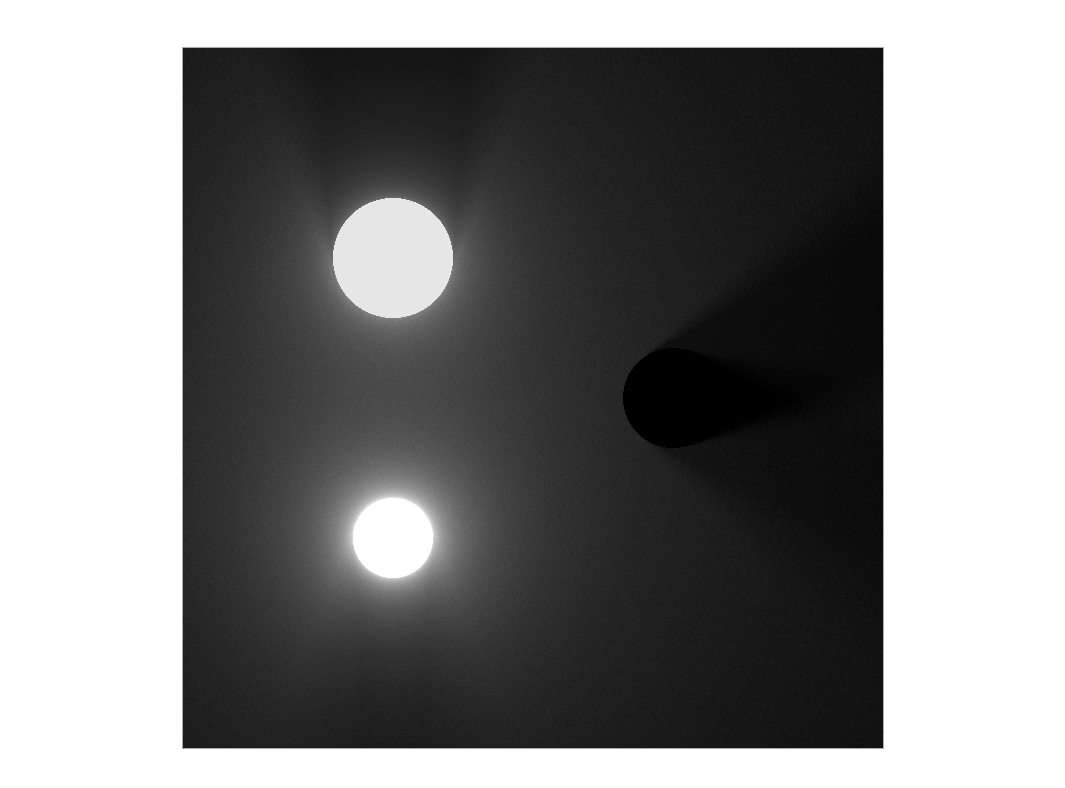
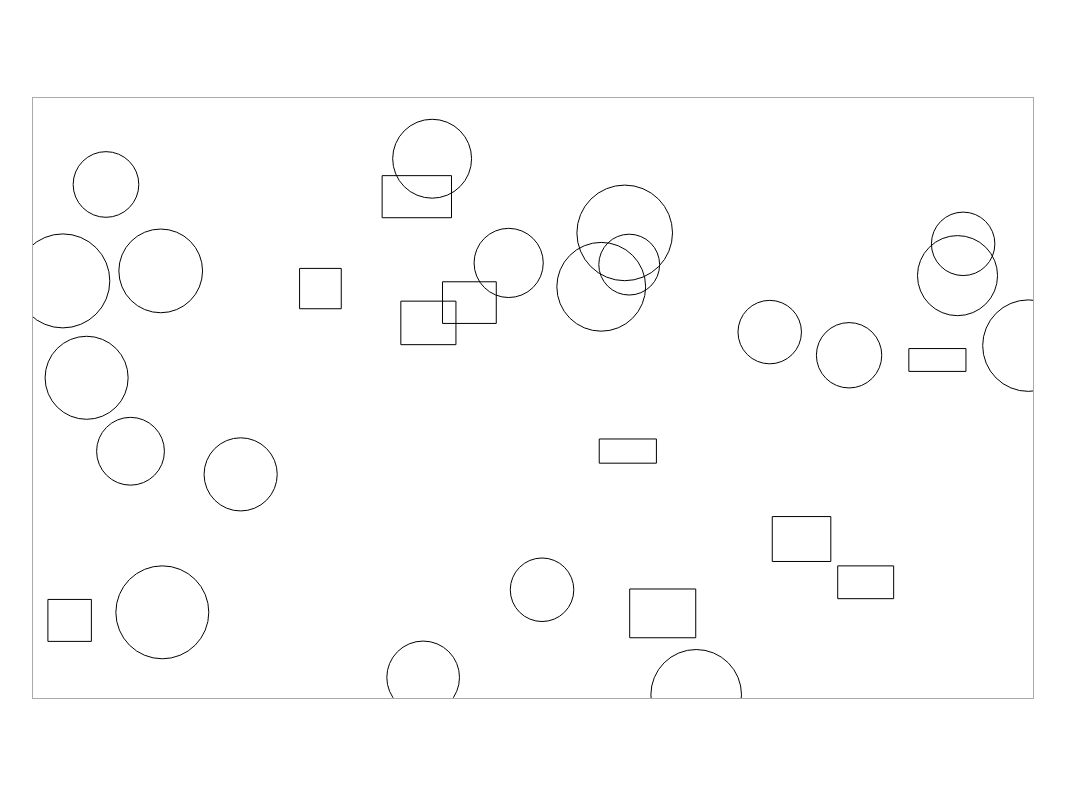
Before and after one commit to Deturium/LittleEngine, a website built with Vite: page index.html in a window 1280 px wide. Shown: the whole page, without its empty margins (107-1172 px from the left). Built offline with nearby package versions, Linux system fonts and the light colour scheme.

Commit message:
refactor: reorder systems

```diff
--- a/core/Entity.ts
+++ b/core/Entity.ts
@@ -1,5 +1,7 @@
 import { ComponentManager } from './Component'
 // import { World } from './World'
+
+let uid = 0
 
 export class Entity extends ComponentManager {
   uid: number
@@ -8,6 +10,9 @@ export class Entity extends ComponentManager {
 
   constructor() {
     super()
+
+    this.uid = uid++
+
     return this
   }
 
--- a/index.html
+++ b/index.html
@@ -23,7 +23,7 @@
     <canvas id="gameboard">canvas not support</canvas>
   </div>
 
-  <script type="module" src="./main/index.ts"></script>
+  <script type="module" src="./main/scenes/index.ts"></script>
 </body>
 
 </html>
--- a/main/systems/Render3D/index.ts
+++ b/light/light.ts
@@ -1,13 +1,13 @@
 import { System, Entity, World } from '@/ECS'
-import { Geometry, ShapeEnum } from '../../components/Geometry'
-import { Transform } from '../../components/Transform'
-import { vec3, vec2 } from 'gl-matrix'
+// import { Geometry, ShapeEnum } from '../../components/Geometry'
+// import { Transform } from '../../components/Transform'
+// import { vec3, vec2 } from 'gl-matrix'
 
 import REGL from 'regl'
 
 export const glsl = (x: any) => x;
 
-export class Render3D extends System {
+export class RenderLight extends System {
 
   width = 700
   height = 700
@@ -27,12 +27,13 @@ export class Render3D extends System {
   }
 
   queryEntity(entity: Entity) {
-    return entity.hasComponent(Geometry)
+    // return entity.hasComponent(Geometry)
+    return false
   }
 
-  update(_: number) {
+  getLightRender(scene: string) {
 
-    this.regl({
+    return this.regl({
       vert: glsl`
         precision mediump float;
         attribute vec2 position;
@@ -53,26 +54,7 @@ export class Render3D extends System {
           return distance - r;
         }
 
-        vec2 scene(vec2 coord) {
-          float r1 = circleSDF(coord, u_resolution * vec2(0.3, 0.3), 60.);
-          float r2 = circleSDF(coord, u_resolution * vec2(0.3, 0.7), 40.);
-          float r3 = circleSDF(coord, u_resolution * vec2(0.7, 0.5), 50.);
-
-          float d = min(min(r1, r2), r3);
-          float m = 1.;
-
-          if (d == r1) {
-            m = 0.9;
-          }
-          if (d == r2) {
-            m = 1.8;
-          }
-          if (d == r3) {
-            m = 0.;
-          }
-
-          return vec2(d, m);
-        }
+      ` + scene + glsl`
 
         float rayMarch(vec2 xy, vec2 st) {
           float t = 0.;
@@ -80,11 +62,11 @@ export class Render3D extends System {
             if (t > u_resolution.x && t > u_resolution.y) {
               break;
             }
-            vec2 dm = scene(xy + st * t);
-            if (dm.x < EPSILON) {
-              return dm.y;
+            vec2 marchRes = scene(xy + st * t);
+            if (marchRes.x < EPSILON) {
+              return marchRes.y;
             }
-            t += dm.x;
+            t += marchRes.x;
           }
           return 0.;
         }
@@ -101,7 +83,6 @@ export class Render3D extends System {
 
           for (int i = 0; i < SAMPLE_COUNT; i++) {
 
-            // 抖动采样
             float r = 2. * 3.14159 * (
               float(i) + random(vec2(gl_FragCoord.x + float(i), gl_FragCoord.y + float(i)))
             ) / float(SAMPLE_COUNT);
@@ -131,6 +112,31 @@ export class Render3D extends System {
       },
       count: 4,
       primitive: 'triangle fan',
-    })()
+    })
+  }
+
+  update(_: number) {
+    this.getLightRender(glsl`
+      vec2 scene(vec2 coord) {
+        float r1 = circleSDF(coord, u_resolution * vec2(0.3, 0.3), 60.);
+        float r2 = circleSDF(coord, u_resolution * vec2(0.3, 0.7), 40.);
+        float r3 = circleSDF(coord, u_resolution * vec2(0.7, 0.5), 50.);
+
+        float stepL = min(min(r1, r2), r3);
+        float lCor = 1.;
+
+        if (stepL == r1) {
+          lCor = 0.9;
+        }
+        if (stepL == r2) {
+          lCor = 1.8;
+        }
+        if (stepL == r3) {
+          lCor = 0.;
+        }
+
+        return vec2(stepL, lCor);
+      }
+    `)()
   }
 }
--- a/main/components/Geometry.ts
+++ b/main/components/Geometry.ts
@@ -3,35 +3,67 @@ import { vec2 } from 'gl-matrix'
 
 export enum ShapeEnum {
   CIRCLE = 'circle',
-  // LINE = 'line',
+  RECT = 'rect',
+  LINE = 'line',
   POLYGON = 'polygon',
+}
+
+export namespace ShapeGeometry {
+  export interface Circle {
+    r: number
+  }
+
+  export interface Rect {
+    width: number
+    height: number
+  }
+
+  export interface Polygon {
+    points: vec2[]
+  }
 }
 
 export class Geometry extends Component {
   shape: ShapeEnum
+
+  /** 位置信息 */
   position: vec2
-  controlPoints: vec2[]
 
-  constructor(shape: ShapeEnum, position: vec2, controlPoints: vec2[]) {
+  /** 跟 shape 有关的几何信息 */
+  geometry: any
+
+  getGeometry<T>() {
+    return this.geometry as T
+  }
+
+  constructor(shape: ShapeEnum, position: vec2, geometry: any) {
     super()
     this.position = position
     this.shape = shape
-    this.controlPoints = controlPoints
+    this.geometry = geometry
   }
 
   static circle(x: number, y: number, r: number) {
     return new Geometry(
       ShapeEnum.CIRCLE,
       [x, y],
-      [[0, 0], [r, 0], [0, r]]
+      { r }
     )
   }
 
-  static rectangle(x: number, y: number, width: number, height: number) {
+  static rect(x: number, y: number, width: number, height: number) {
+    return new Geometry(
+      ShapeEnum.RECT,
+      [x, y],
+      { width, height }
+    )
+  }
+
+  static polygon(x: number, y: number, points: vec2[]) {
     return new Geometry(
       ShapeEnum.POLYGON,
       [x, y],
-      [[0, 0], [width, 0], [width, height], [0, height]]
+      { points }
     )
   }
 }
--- a/main/index.ts
+++ /dev/null
@@ -1,77 +0,0 @@
-import { World, Entity } from '@/ECS'
-
-import { Render2D } from './systems/Render2D'
-import { Render3D } from './systems/Render3D'
-import { Physics } from './systems/Physics'
-import { Geometry } from './components/Geometry'
-import { Transform } from './components/Transform'
-import { Velocity } from './components/Velocity'
-
-const canvas: HTMLCanvasElement = document.querySelector('#gameboard')
-
-const world = new World(canvas)
-  .setFPS(4)
-
-
-world
-  // .addSystem(new Render2D())
-  .addSystem(new Physics())
-  .addSystem(new Render3D())
-
-
-world
-  .addEntity(
-    new Entity()
-      .addComponent(
-        Geometry.circle(200, 200, 25)
-      )
-      .addComponent(
-        new Transform()
-          .scale(2, 2)
-          // .rotate(30)
-      )
-      // .addComponent(
-      //   new Velocity(4, 1)
-      // )
-  )
-  .addEntity(
-    new Entity()
-      .addComponent(
-        Geometry.circle(200, 400, 50)
-      )
-      .addComponent(
-        new Transform()
-          .rotate(30)
-          .scale(1, 2)
-      )
-      // .addComponent(
-      //   new Velocity(4, 1)
-      // )
-  )
-  .addEntity(
-    new Entity()
-      .addComponent(
-        Geometry.rectangle(400, 200, 100, 50)
-      )
-      .addComponent(
-        new Transform()
-          .scale(2, 2)
-      )
-  )
-  .addEntity(
-    new Entity()
-      .addComponent(
-        Geometry.rectangle(400, 400, 100, 50)
-      )
-      .addComponent(
-        new Transform()
-          .scale(2, 2)
-          .rotate(45)
-      )
-      // .addComponent(
-      //   new Velocity(4, 0)
-      // )
-  )
-
-
-world.render()
--- /dev/null
+++ b/main/scenes/index.ts
@@ -0,0 +1,86 @@
+import { World, Entity } from '@/ECS'
+
+import { Render2D } from '../systems/Render2D'
+import { Picking } from '../systems/Picking'
+import { Kinematics } from '../systems/Physics/Kinematics'
+
+import { Geometry } from '../components/Geometry'
+// import { Transform } from './components/Transform'
+// import { Velocity } from './components/Velocity'
+
+import { InputSC } from '../singletonComponents/Input'
+import { StateSC } from '../singletonComponents/State'
+
+const canvas: HTMLCanvasElement = document.querySelector('#gameboard')
+
+const world = new World(canvas)
+
+world
+  .addComponent(new InputSC())
+  .addComponent(new StateSC())
+
+world
+  .addSystem(new Kinematics())
+  .addSystem(new Picking())
+
+const renderSys = new Render2D()
+world
+  .addSystem(renderSys)
+
+
+function random(min: number, max: number) {
+  return Math.random() * (max - min) + min
+}
+
+const CIRCLE_COUNT = 20;
+const RECT_COUNT = 10;
+
+for (let i = 0; i < CIRCLE_COUNT; i++) {
+
+  const x = random(0, renderSys.width)
+  const y = random(0, renderSys.height)
+  const r = random(30, 50)
+
+  world
+    .addEntity(
+      new Entity()
+        .addComponent(
+          Geometry.circle(x, y, r)
+        )
+    )
+}
+
+
+for (let i = 0; i < RECT_COUNT; i++) {
+
+  const x = random(0, renderSys.width)
+  const y = random(0, renderSys.height)
+  const width = random(40, 70)
+  const height = random(20, 50)
+
+  world
+    .addEntity(
+      new Entity()
+        .addComponent(
+          Geometry.rect(x, y, width, height)
+        )
+    )
+}
+
+
+
+/**
+ * 绑定一些事件交互
+ */
+const inputSC = world.getComponent(InputSC)
+
+world.renderTarget.addEventListener('click', (e) => {
+  inputSC.mouse.x = e.offsetX
+  inputSC.mouse.y = e.offsetY
+  inputSC.isChange = true
+})
+
+
+world
+  .setFPS(60)
+  .start()
--- /dev/null
+++ b/main/singletonComponents/State.ts
@@ -0,0 +1,13 @@
+import { Component, Entity } from '@/ECS'
+
+
+export class StateSC extends Component {
+
+  pickingEntities: Entity[] = []
+
+  renderDirty: boolean = false
+
+  constructor() {
+    super()
+  }
+}
--- a/main/systems/Physics.ts
+++ b/main/systems/Physics/Kinematics.ts
@@ -1,8 +1,8 @@
 import { System, Entity } from '@/ECS'
-import { Transform } from '../components/Transform'
-import { Velocity } from '../components/Velocity'
+import { Transform } from '../../components/Transform'
+import { Velocity } from '../../components/Velocity'
 
-export class Physics extends System {
+export class Kinematics extends System {
 
   constructor() {
     super()
--- /dev/null
+++ b/main/systems/Picking/index.ts
@@ -0,0 +1,49 @@
+import { System, Entity } from '@/ECS'
+import { Geometry, ShapeEnum, ShapeGeometry } from '../../components/Geometry'
+import { InputSC } from '../../singletonComponents/Input'
+import { StateSC } from '../../singletonComponents/State'
+
+import * as collision from '../../utils/collision'
+
+export class Picking extends System {
+
+  constructor() {
+    super()
+  }
+
+  init() {
+
+  }
+
+  queryEntity(entity: Entity) {
+    return entity.hasComponent(Geometry)
+  }
+
+  update(_: number) {
+    const inputSC = this.world.getComponent(InputSC)
+    const stateSC = this.world.getComponent(StateSC)
+
+    const clickPoint = [inputSC.mouse.x, inputSC.mouse.y] as const
+
+    const pickingEntities = this.entities.filter(e => {
+      const geo = e.getComponent(Geometry)
+
+      // 几何拾取
+      switch (geo.shape) {
+        case ShapeEnum.CIRCLE:
+          return collision.point2Circle(clickPoint, geo)
+
+        case ShapeEnum.RECT:
+          return collision.point2Rect(clickPoint, geo)
+
+        default:
+          return false
+      }
+    })
+
+    if (pickingEntities) {
+      stateSC.pickingEntities = pickingEntities
+      // stateSC.renderDirty = true
+    }
+  }
+}
--- /dev/null
+++ b/main/systems/Render2D/index.ts
@@ -0,0 +1,101 @@
+import { System, Entity, World } from '@/ECS'
+import { Geometry, ShapeEnum, ShapeGeometry } from '../../components/Geometry'
+import { Transform } from '../../components/Transform'
+import { vec3, vec2 } from 'gl-matrix'
+
+import { StateSC } from '../../singletonComponents/State'
+
+export class Render2D extends System {
+
+  width = 1000
+  height = 600
+
+  ctx: CanvasRenderingContext2D
+
+  constructor() {
+    super()
+  }
+
+  init(world: World) {
+    const canvas = world.renderTarget
+    canvas.width = this.width
+    canvas.height = this.height
+
+    this.ctx = canvas.getContext('2d')
+  }
+
+  queryEntity(entity: Entity) {
+    return entity.hasComponent(Geometry)
+  }
+
+  update(_: number) {
+    const ctx = this.ctx
+
+    const stateSC = this.world.getComponent(StateSC)
+    // if (!stateSC.renderDirty) {
+    //   return
+    // }
+    // stateSC.renderDirty = true
+
+    const pickingEntity = stateSC.pickingEntities[stateSC.pickingEntities.length - 1]
+
+    ctx.clearRect(0, 0, this.width, this.height)
+    this.entities.forEach(e => {
+      const geometryC = e.getComponent(Geometry)
+
+      if (geometryC.shape === ShapeEnum.CIRCLE) {
+        const { position } = geometryC;
+        const { r } = geometryC.getGeometry<ShapeGeometry.Circle>();
+
+        ctx.beginPath()
+        ctx.arc(position[0], position[1], r, 0, 2 * Math.PI)
+        if (pickingEntity?.uid === e.uid) {
+          ctx.fill()
+        } else {
+          ctx.stroke()
+        }
+      }
+
+      if (geometryC.shape === ShapeEnum.RECT) {
+        const { position } = geometryC;
+        const { width, height } = geometryC.getGeometry<ShapeGeometry.Rect>();
+
+        ctx.beginPath()
+        ctx.rect(position[0], position[1], width, height)
+        if (pickingEntity?.uid === e.uid) {
+          ctx.fill()
+        } else {
+          ctx.stroke()
+        }
+      }
+
+      if (geometryC.shape === ShapeEnum.POLYGON) {
+        const { position } = geometryC;
+        const { points } = geometryC.getGeometry<ShapeGeometry.Polygon>();
+
+        const hasTransform = e.hasComponent(Transform)
+        const transformMat = e.getComponent(Transform)?.mat
+        const applyTransfrom = (p: vec2) => {
+          const out = vec3.create()
+          vec3.transformMat3(out, [p[0], p[1], 1], transformMat)
+          return [out[0], out[1]]
+        }
+
+        const worldPoints = points.map(p => {
+          const tp = hasTransform ? applyTransfrom(p) : p
+          return [tp[0] + position[0], tp[1] + position[1]] as vec2
+        })
+
+        ctx.beginPath()
+        const startPoint = worldPoints[0]
+        ctx.moveTo(startPoint[0], startPoint[1])
+        for (let i = 1; i < worldPoints.length; i++) {
+          ctx.lineTo(worldPoints[i][0], worldPoints[i][1])
+        }
+        ctx.lineTo(startPoint[0], startPoint[1])
+        ctx.stroke()
+      }
+    })
+
+  }
+}
--- /dev/null
+++ b/main/utils/collision.ts
@@ -0,0 +1,32 @@
+
+import { Geometry, ShapeGeometry } from '../components/Geometry'
+import { vec2 } from 'gl-matrix'
+
+export function point2Circle(point: readonly [number, number], circle: Geometry) {
+  const { r } = circle.getGeometry<ShapeGeometry.Circle>()
+  return vec2.squaredDistance(point, circle.position) < r * r
+}
+
+
+export function point2Rect(point: readonly [number, number], rect: Geometry) {
+  const { width, height } = rect.getGeometry<ShapeGeometry.Rect>()
+  const [x1, y1] = rect.position
+  const x2 = x1 + width
+  const y2 = y1 + height
+
+  const [x, y] = point
+
+  return x > x1 && x < x2
+    && y > y1 && y < y2
+}
+
+
+export function circle2Circle(circle1: Geometry, circle2: Geometry) {
+  const p1 = circle1.position
+  const p2 = circle1.position
+
+  const r1 = circle1.geometry.r
+  const r2 = circle2.geometry.r
+
+  return vec2.squaredDistance(p1, p2) < (r1 + r2) * (r1 + r2)
+}
```
Also changed, not shown: main/singletonComponents/Input.ts (+4 -15 lines), main/systems/Render2D.ts (deleted, +0 -88 lines), main/systems/Picking.ts (deleted).
